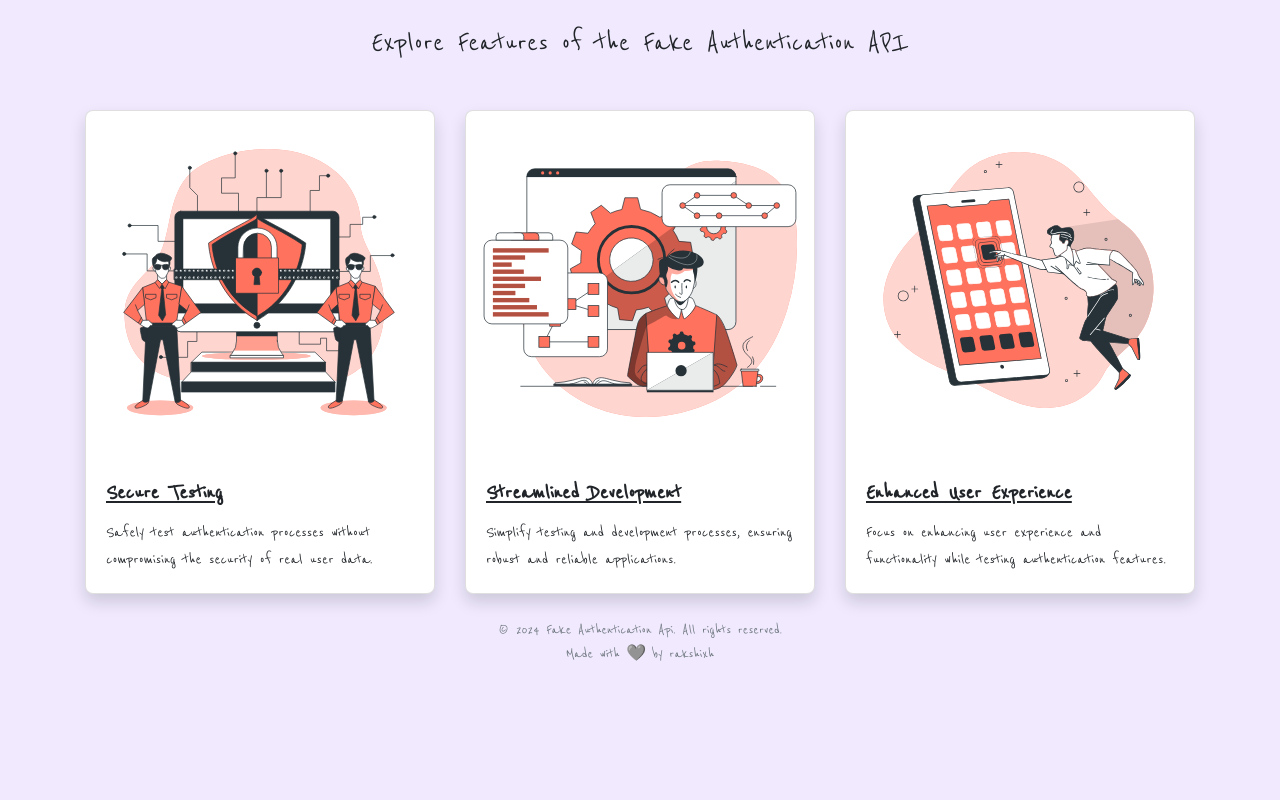
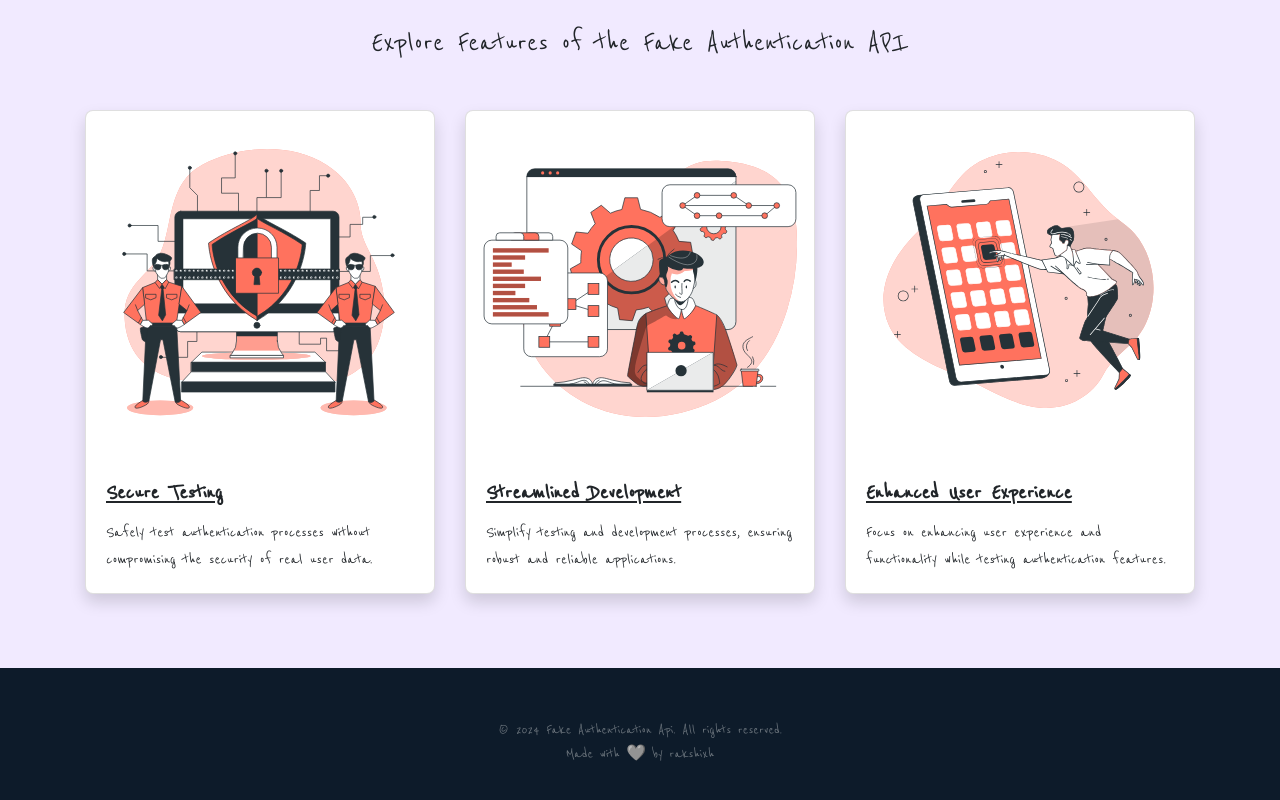
Before and after one commit to rakshixh/FakeAuthentication-API, a website: page website/index.html in a window 1280 px wide. Shown: the part 692-1492 px from the top of the page. Before the commit the page ends 1358 px from the top, so only its background shows below. Drawn offline with nearby package versions, Linux system fonts and the light colour scheme.

Commit message:
added card hover style and footer style

```diff
--- a/website/style.css
+++ b/website/style.css
@@ -68,6 +68,11 @@ body {
 
 .card {
     border-radius: 8px !important;
+    transition: transform 0.3s ease;
+}
+
+.card:hover {
+    transform: scale(1.05);
 }
 
 .card-title {
@@ -79,3 +84,9 @@ body {
 .card-text {
     font-size: 1.1rem;
 }
+
+.footer {
+    background-color: #0D1B2A;
+    padding: 50px;
+    margin-top: 50px;
+}
```
